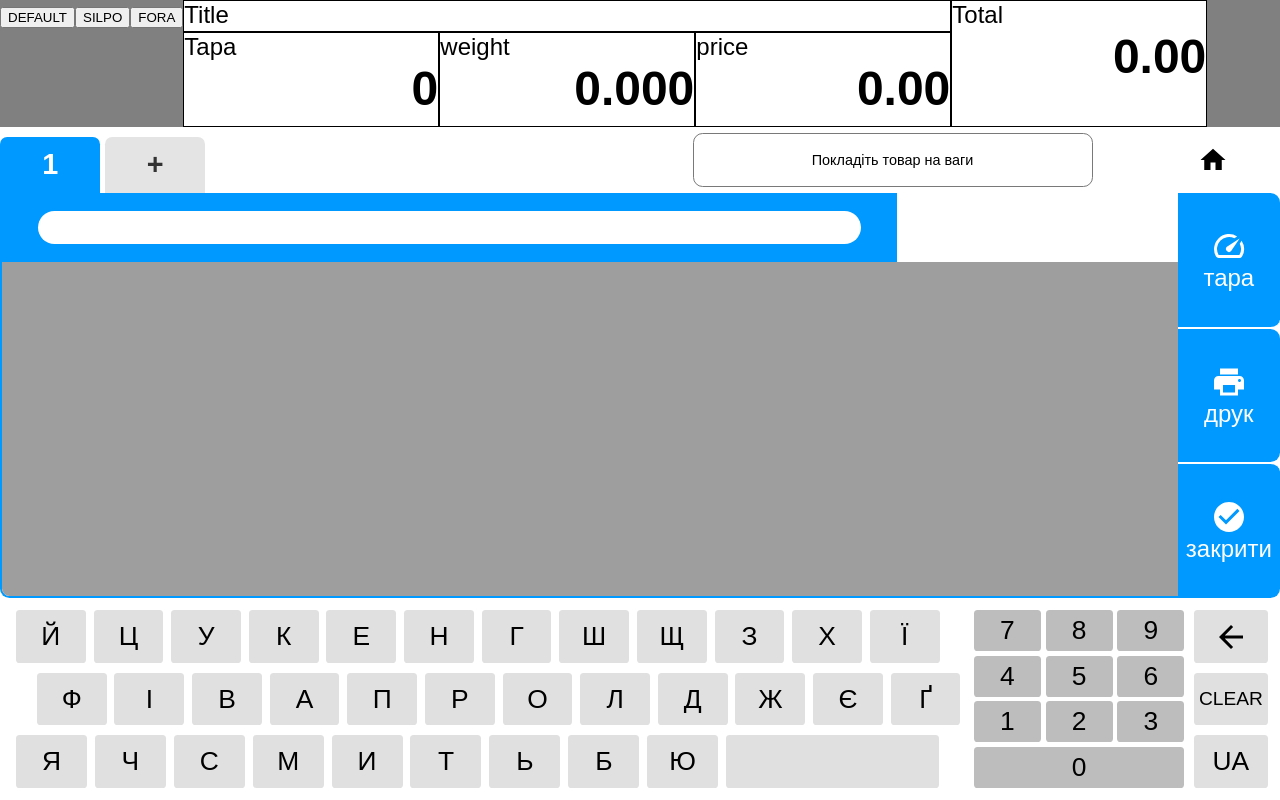
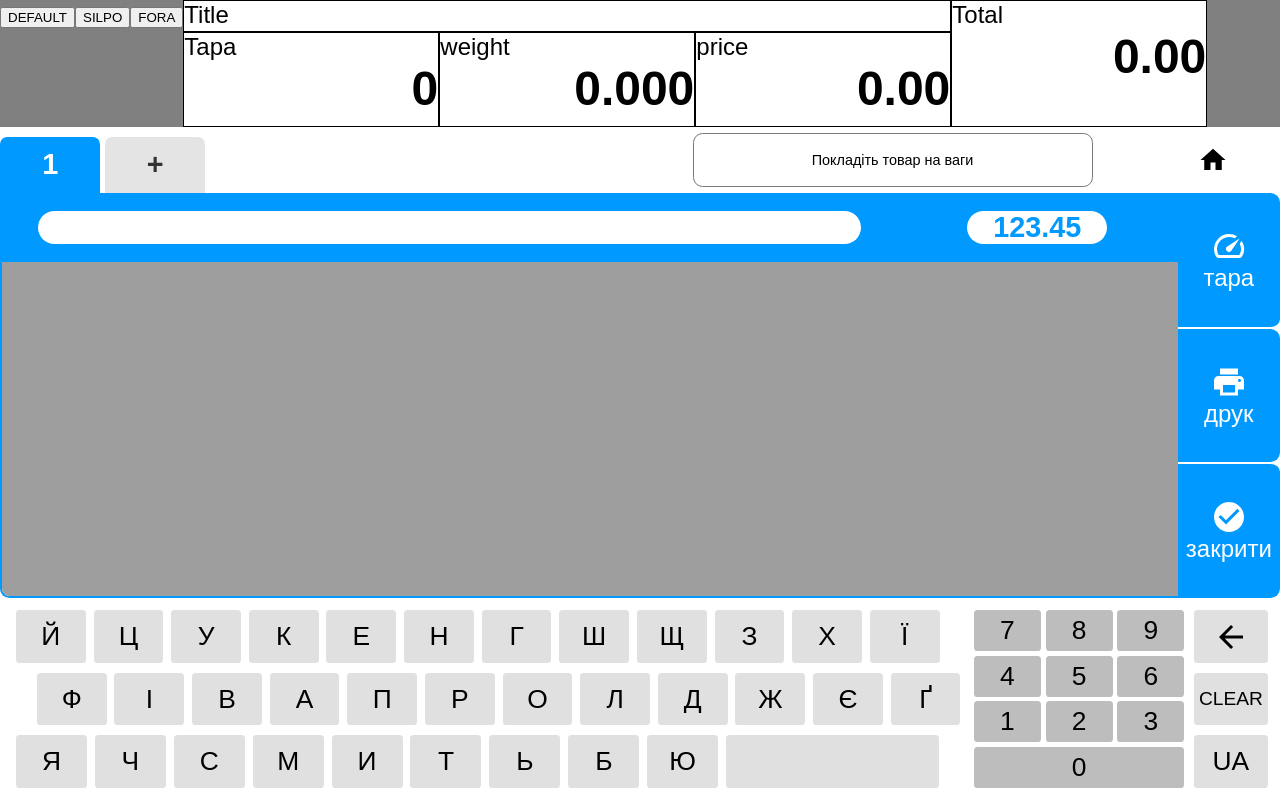
Before and after one commit to NeverSmileMan/testo, a React (Create React App) app: page / in a window 1280 px wide. Built offline with nearby package versions, Linux system fonts and the light colour scheme.

Commit message:
begin orderInfo

```diff
--- a/src/main.tsx
+++ b/src/main.tsx
@@ -158,7 +158,11 @@ export default function Main() {
 				<div className={body}>
 					<div className={searchPanel}>
 						<Search callbacks={{}}/>
-						{/* <OrderInfo value={tabItems[activeTab].items} activeItem={activeItem} onClick={deleteItem}/> */}
+						<OrderInfo
+                            value={tabItems[activeTab].items}
+                            activeItem={activeItem}
+                            onClick={deleteItem}
+                        />
 					</div>
 					<AddedItemsTable values={tabItems[activeTab].items} onClick={setActiveItem} active={activeItem}/>
 				</div>
```
Also changed, not shown: src/searchPanel/new_search/components/OrderInfo.tsx (+10 -0 lines).
